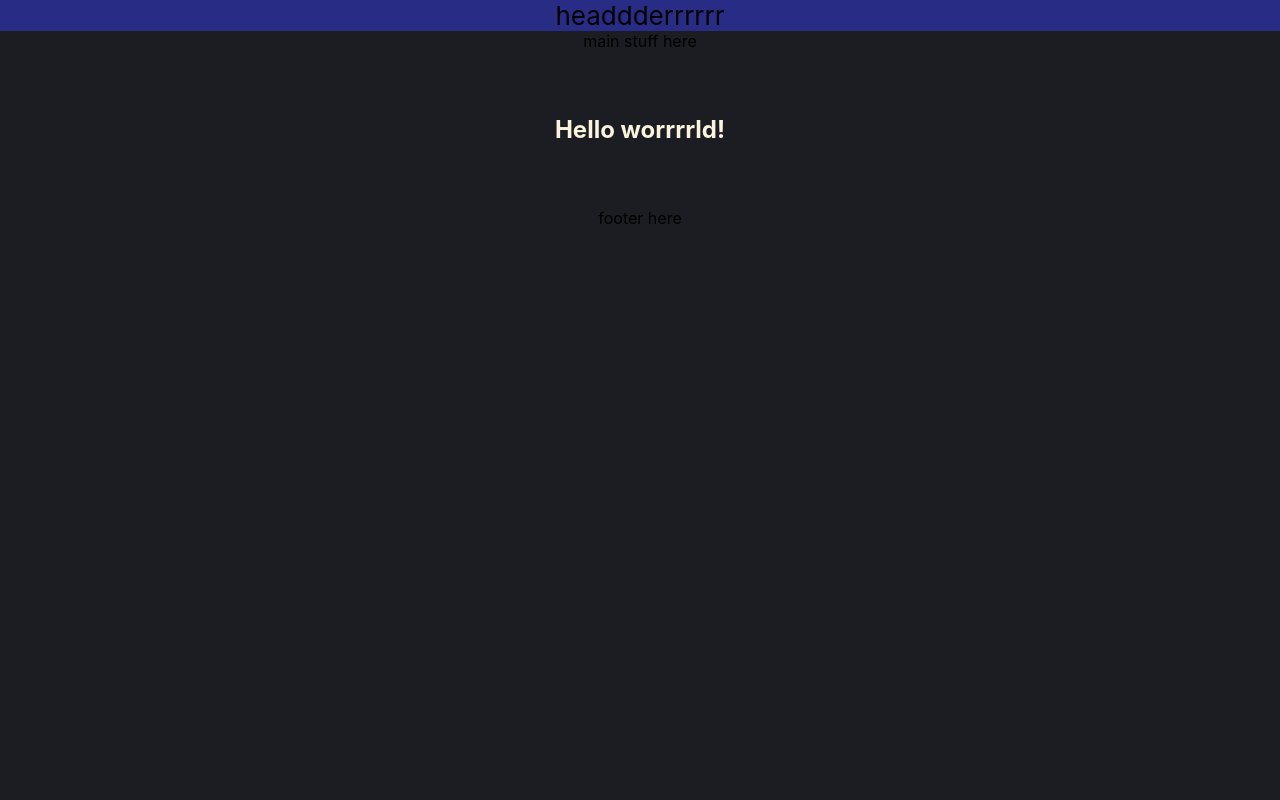
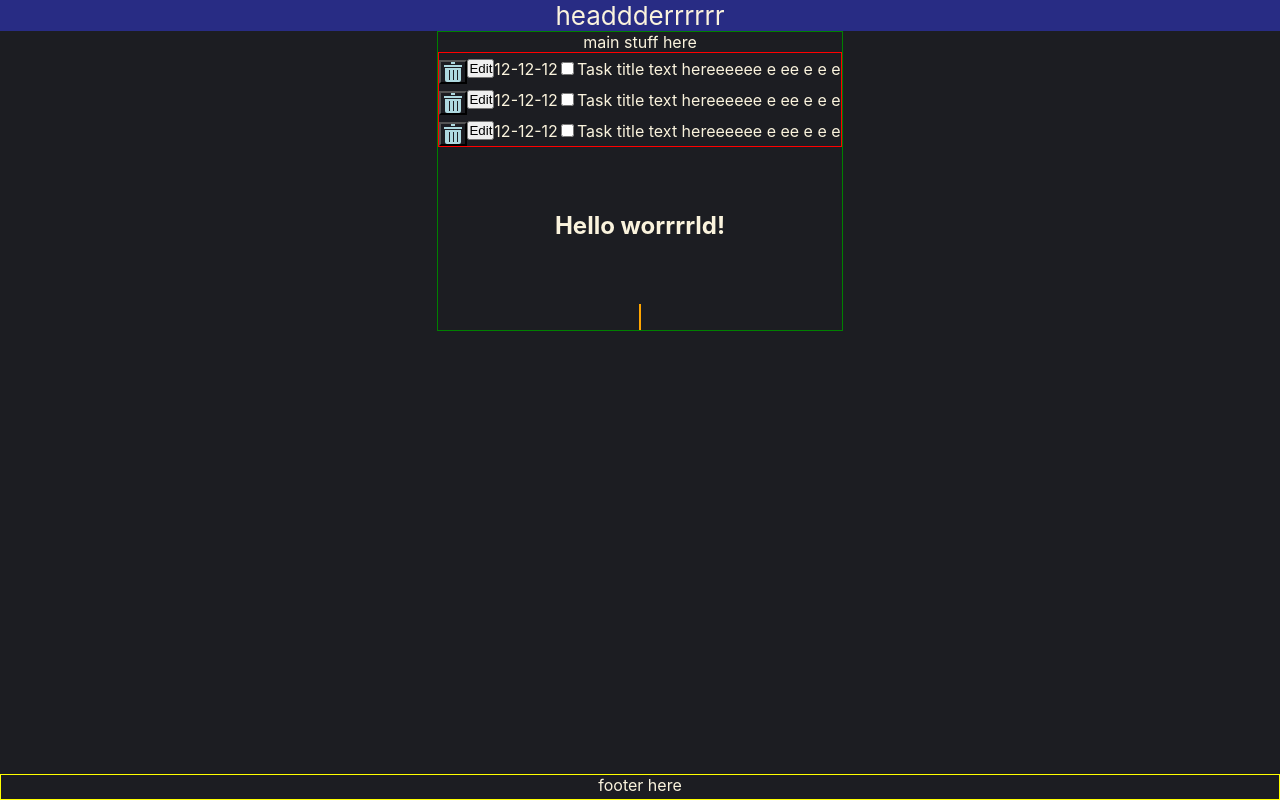
Before and after one commit to mbeckdev/to-do-react, a React (Create React App) app: page / in a window 1280 px wide. Built offline with nearby package versions, Linux system fonts and the light colour scheme.

Commit message:
Add initial task and delete button css

```diff
--- a/src/App.css
+++ b/src/App.css
@@ -3,34 +3,3 @@
   margin: 0;
   box-sizing: border-box;
 }
-
-.App {
-  text-align: center;
-  min-height: 100vh;
-}
-
-.App-header {
-  display: flex;
-  flex-direction: column;
-  align-items: center;
-  justify-content: center;
-  font-size: calc(10px + 2vmin);
-}
-
-.App-link {
-  color: #61dafb;
-}
-
-body {
-  /* color: white; */
-  /* background-color: #282c34; */
-  /* height: 100%; */
-}
-header {
-  background-color: #282c84;
-  /* height: 100px; */
-}
-main {
-  /* min-height: 100vh; */
-  /* min-height: calc(100% - (100px)); */
-}
--- a/src/App.js
+++ b/src/App.js
@@ -2,7 +2,9 @@ import './App.css';
 import TestComponent from './components/TestComponent';
 import styled, { ThemeProvider } from 'styled-components';
 
-const darkTheme = {
+import Task from './components/Task';
+
+let darkTheme = {
   colors: {
     primary: `yellow`,
     secondary: `red`,
@@ -16,7 +18,12 @@ const darkTheme = {
     // https://colorhex.net/5e6472 has great shades
   },
 };
-const lightTheme = {
+darkTheme.colors.textColor1 = darkTheme.colors.color2Yellow;
+darkTheme.colors.textColor2 = darkTheme.colors.color1Red;
+darkTheme.colors.iconColorPrimary = darkTheme.colors.color4LightBlue;
+darkTheme.colors.iconColorSecondary = darkTheme.colors.color5Black;
+
+let lightTheme = {
   colors: {
     primary: `lightyellow`,
     secondary: `lightred`,
@@ -25,28 +32,98 @@ const lightTheme = {
     color3Green: `#11f2e6`,
     color4LightBlue: `#11d9e0`,
     color5Black: `#111122`,
+
     // color5Black: `#4b4f5b`,
     // color5Black: `#5e6472`,
     // https://colorhex.net/5e6472 has great shades
   },
 };
+lightTheme.colors.textColor1 = lightTheme.colors.color2Yellow;
+lightTheme.colors.textColor2 = lightTheme.colors.color1Red;
 
 const WrapperApp = styled.section`
   background: ${(props) => props.theme.colors.color5Black};
+  color: ${(props) => props.theme.colors.textColor1};
+
+  .app {
+    text-align: center;
+    min-height: 100vh;
+    position: relative;
+  }
+
+  .app-header {
+    display: flex;
+    flex-direction: column;
+    align-items: center;
+    justify-content: center;
+    font-size: calc(10px + 2vmin);
+  }
+
+  header {
+    background-color: #282c84;
+    /* height: 100px; */
+  }
+
+  main {
+    display: flex;
+    flex-direction: column;
+    align-items: center;
+  }
+
+  main #main-width-container {
+    max-width: 1000px;
+    border: 1px solid green;
+    display: flex;
+    flex-direction: column;
+    align-items: center;
+  }
+
+  main #class-container {
+    max-width: 500px;
+    display: flex;
+    flex-direction: column;
+    align-items: flex-start;
+    /* justify-content: center; */
+
+    border: 1px solid red;
+  }
+
+  // extra space so the footer won't ever be shown over something
+  main #extra-space {
+    height: 1.6rem;
+    border: 1px solid orange;
+  }
+
+  footer {
+    height: 1.6rem;
+    border: 1px solid yellow;
+    position: absolute;
+    width: 100%;
+    bottom: 0;
+  }
 `;
+
 function App() {
   let useLightTheme = false;
   return (
     <ThemeProvider theme={useLightTheme ? lightTheme : darkTheme}>
       {/* <ThemeProvider theme={darkTheme}> */}
       <WrapperApp>
-        <div className="App">
-          <header className="App-header">
+        <div className="app">
+          <header className="app-header">
             <p>headdderrrrrr</p>
           </header>
           <main>
-            <p>main stuff here</p>
-            <TestComponent />
+            <div id="main-width-container">
+              <p>main stuff here</p>
+              <div id="class-container">
+                <Task />
+                <Task />
+                <Task />
+              </div>
+              <TestComponent />
+              <div id="extra-space"></div>
+            </div>
           </main>
           <footer>footer here</footer>
         </div>
--- /dev/null
+++ b/src/components/DeleteButton.jsx
@@ -0,0 +1,106 @@
+import React from 'react';
+import styled from 'styled-components';
+
+const WrapperDeleteButton = styled.section`
+  --delete-icon-color: ${(props) => props.theme.colors.iconColorPrimary};
+  --delete-icon-color2: ${(props) => props.theme.colors.iconColorSecondary};
+
+  button {
+    background-color: transparent;
+  }
+
+  .delete-icon {
+    display: flex;
+    padding: 5px 2px 5px 3px;
+    position: relative;
+  }
+
+  .delete-icon1 {
+    width: 18px;
+    height: 2px;
+    background-color: var(--delete-icon-color);
+    display: inline-block;
+    position: relative;
+    top: -2px;
+  }
+
+  .delete-icon1::before {
+    content: '';
+    display: block;
+    position: relative;
+    top: -3px;
+    left: 7px;
+    width: 4px;
+    height: 2px;
+
+    background-color: var(--delete-icon-color);
+  }
+
+  .delete-icon1::after {
+    content: '';
+    display: block;
+    position: relative;
+    left: 1px;
+    top: 1px;
+
+    width: 16px;
+    height: 14px;
+
+    border-bottom-left-radius: 2px;
+    border-bottom-right-radius: 2px;
+
+    background-color: var(--delete-icon-color);
+  }
+
+  .delete-icon2 {
+    width: 1px;
+    height: 10px;
+
+    display: inline-block;
+    position: relative;
+
+    left: -9px;
+    top: 3px;
+
+    background-color: var(--delete-icon-color2);
+  }
+
+  .delete-icon2::before {
+    content: '';
+    display: block;
+    background-color: var(--delete-icon-color2);
+    position: relative;
+    top: 0px;
+    left: -4px;
+
+    width: 1px;
+    height: 10px;
+  }
+
+  .delete-icon2::after {
+    content: '';
+    display: block;
+    position: relative;
+    left: 4px;
+    top: -100%;
+
+    width: 1px;
+    height: 10px;
+    background-color: var(--delete-icon-color2);
+  }
+`;
+
+function DeleteButton() {
+  return (
+    <WrapperDeleteButton>
+      <button className="delete-button">
+        <div className="delete-icon">
+          <div className="delete-icon1"></div>
+          <div className="delete-icon2"></div>
+        </div>
+      </button>
+    </WrapperDeleteButton>
+  );
+}
+
+export default DeleteButton;
--- /dev/null
+++ b/src/components/Task.jsx
@@ -0,0 +1,39 @@
+import React from 'react';
+import styled from 'styled-components';
+
+import DeleteButton from './DeleteButton';
+
+const WrapperTask = styled.section`
+  display: flex;
+  align-items: center;
+
+  button {
+    /* border: 1px solid red; */
+    /* border: none; */
+  }
+
+  .task-title {
+    /* margin-left: 5px; */
+  }
+
+  input {
+    margin: 3px;
+  }
+`;
+
+function Task() {
+  return (
+    <div className="task">
+      <WrapperTask>
+        <DeleteButton />
+
+        <button>Edit</button>
+        <div>12-12-12</div>
+        <input type="checkbox" />
+        <div className="task-title">Task title text hereeeeee e ee e e e</div>
+      </WrapperTask>
+    </div>
+  );
+}
+
+export default Task;
--- a/src/components/TestComponent.jsx
+++ b/src/components/TestComponent.jsx
@@ -1,21 +1,22 @@
 import React from 'react';
 import styled from 'styled-components';
 
+// Create a Wrapper component that'll render a <section> tag with some styles
+const Wrapper = styled.section`
+  padding: 4em;
+  /* background: ${(props) => props.theme.colors.color5Black}; */
+  /* background: papayawhip; */
+  /* color: blue; */
+  /* color: ${(props) => props.theme.colors.primary}; */
+`;
+
+const Title = styled.h1`
+  font-size: 1.5em;
+  text-align: center;
+  color: ${(props) => props.theme.colors.color2Yellow};
+`;
+
 function TestComponent() {
-  const Title = styled.h1`
-    font-size: 1.5em;
-    text-align: center;
-    color: ${(props) => props.theme.colors.color2Yellow};
-  `;
-  // Create a Wrapper component that'll render a <section> tag with some styles
-  const Wrapper = styled.section`
-    padding: 4em;
-    background: ${(props) => props.theme.colors.color5Black};
-    /* background: papayawhip; */
-    color: blue;
-    /* color: ${(props) => props.theme.colors.primary}; */
-  `;
-
   return (
     <div>
       <Wrapper>
--- a/src/index.js
+++ b/src/index.js
@@ -2,7 +2,6 @@ import React from 'react';
 import ReactDOM from 'react-dom';
 import './index.css';
 import App from './App';
-import reportWebVitals from './reportWebVitals';
 
 ReactDOM.render(
   <React.StrictMode>
@@ -10,8 +9,3 @@ ReactDOM.render(
   </React.StrictMode>,
   document.getElementById('root')
 );
-
-// If you want to start measuring performance in your app, pass a function
-// to log results (for example: reportWebVitals(console.log))
-// or send to an analytics endpoint. Learn more: https://bit.ly/CRA-vitals
-reportWebVitals();
--- a/src/reportWebVitals.js
+++ /dev/null
@@ -1,13 +0,0 @@
-const reportWebVitals = onPerfEntry => {
-  if (onPerfEntry && onPerfEntry instanceof Function) {
-    import('web-vitals').then(({ getCLS, getFID, getFCP, getLCP, getTTFB }) => {
-      getCLS(onPerfEntry);
-      getFID(onPerfEntry);
-      getFCP(onPerfEntry);
-      getLCP(onPerfEntry);
-      getTTFB(onPerfEntry);
-    });
-  }
-};
-
-export default reportWebVitals;
```
